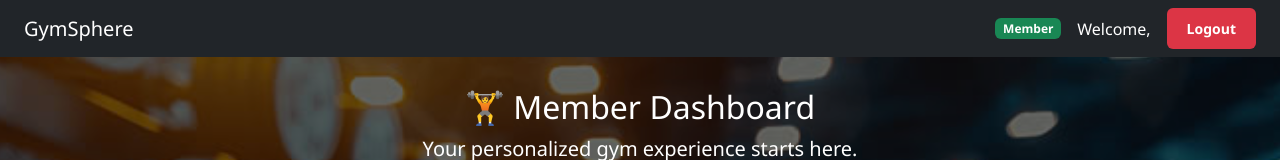
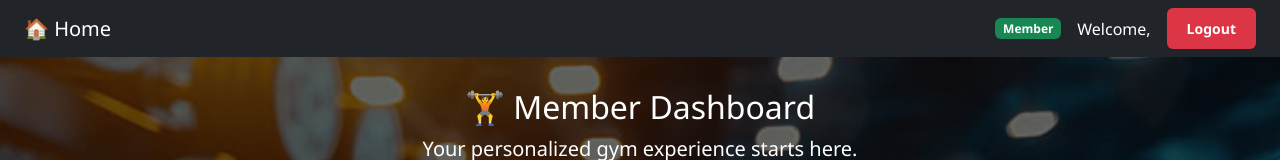
Before and after one commit to Hari-rit/gymsphere, a React (Create React App) app in the folder gymsphere-frontend/: page /member in a window 1280 px wide. Shown: the top 160 px of the page. Built offline with nearby package versions, Linux system fonts and the light colour scheme.

Commit message:
renamed dashboard components and fixed routing

```diff
--- a/gymsphere-frontend/src/App.js
+++ b/gymsphere-frontend/src/App.js
@@ -1,19 +1,36 @@
 // src/App.js
-import React, { useState } from 'react';
+import React, { useState, useEffect } from 'react';
 import './App.css';
 import Signup from './Signup';
 import Login from './Login';
-import MemberDashboard from './MemberDashboard';
-import TrainerDashboard from './TrainerDashboard';
-import { Routes, Route, useNavigate } from 'react-router-dom';
+import MemberDashboard from './MemberDashboard.jsx';
+import TrainerDashboard from './TrainerDashboard.jsx';
+import { Routes, Route, useNavigate, useLocation } from 'react-router-dom';
 
 function App() {
   const [view, setView] = useState(null); // 'signup' or 'login'
   const [user, setUser] = useState(null); // Store user data
   const navigate = useNavigate();
+  const location = useLocation();
+
+  // Load user from localStorage on app start
+  useEffect(() => {
+    const storedUser = JSON.parse(localStorage.getItem('user'));
+    if (storedUser) {
+      setUser(storedUser);
+      if (location.pathname === '/') {
+        if (storedUser.role === 'member') {
+          navigate('/member');
+        } else if (storedUser.role === 'trainer') {
+          navigate('/trainer');
+        }
+      }
+    }
+  }, [location.pathname, navigate]);
 
   const handleLoginSuccess = (userData) => {
     setUser(userData);
+    localStorage.setItem('user', JSON.stringify(userData)); // Persist login
     if (userData.role === 'member') {
       navigate('/member');
     } else if (userData.role === 'trainer') {
@@ -24,6 +41,7 @@ function App() {
   const handleLogout = () => {
     setUser(null);
     setView(null);
+    localStorage.removeItem('user'); // Clear saved login
     navigate('/');
   };
 
--- a/gymsphere-frontend/src/MemberDashboard.js
+++ b/gymsphere-frontend/src/MemberDashboard.jsx
@@ -1,12 +1,15 @@
 // src/MemberDashboard.js
 import React from 'react';
+import { Link } from 'react-router-dom';
 
 function MemberDashboard({ username, onLogout }) {
   return (
     <div className="text-white">
       {/* Fixed Navbar */}
       <nav className="navbar navbar-expand-lg navbar-dark bg-dark fixed-top px-4">
-        <span className="navbar-brand">GymSphere</span>
+        <Link className="navbar-brand text-white text-decoration-none" to="/">
+          🏠 Home
+        </Link>
         <div className="ms-auto d-flex align-items-center gap-3">
           <span className="badge bg-success">Member</span>
           <span className="text-white">Welcome, {username}</span>
--- a/gymsphere-frontend/src/TrainerDashboard.js
+++ b/gymsphere-frontend/src/TrainerDashboard.jsx
@@ -1,12 +1,15 @@
 // src/TrainerDashboard.js
 import React from 'react';
+import { Link } from 'react-router-dom';
 
 function TrainerDashboard({ username, onLogout }) {
   return (
     <div className="text-white">
       {/* Fixed Navbar */}
       <nav className="navbar navbar-expand-lg navbar-dark bg-dark fixed-top px-4">
-        <span className="navbar-brand">GymSphere</span>
+        <Link className="navbar-brand text-white text-decoration-none" to="/">
+          🏠 Home
+        </Link>
         <div className="ms-auto d-flex align-items-center gap-3">
           <span className="badge bg-warning text-dark">Trainer</span>
           <span className="text-white">Welcome, {username}</span>
```
